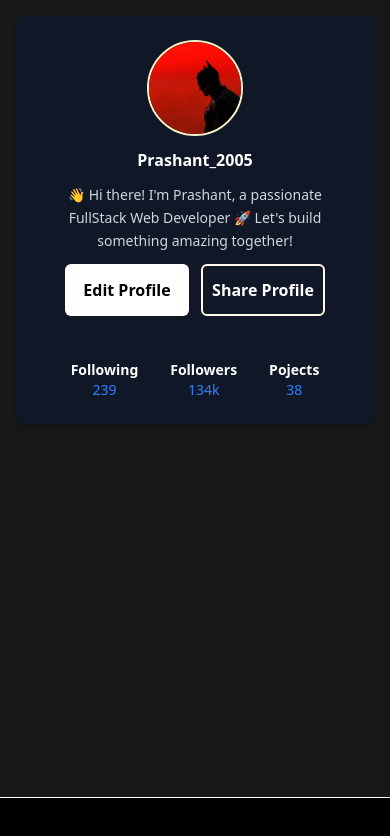
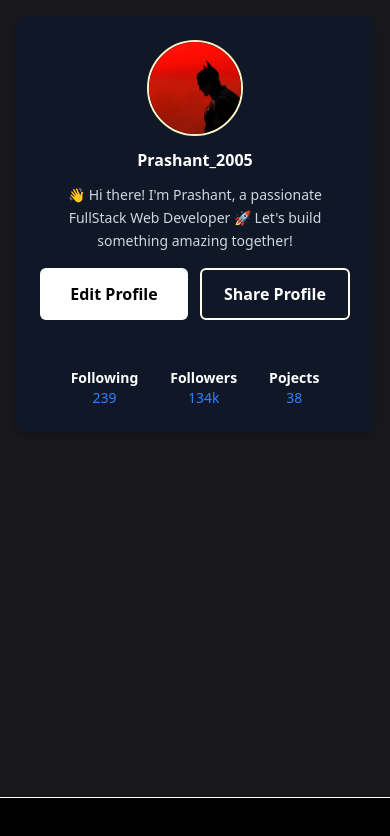
Before and after one commit to prashantjinwal/DevGram, a React (Vite) app in the folder Frontend/: page /Profile in a window 390 px wide. Shown: the top 836 px of the page. Built offline with nearby package versions, Linux system fonts and the light colour scheme; some icons are missing.

Commit message:
update profile section

```diff
--- a/Frontend/src/components/Profile/Profile_H.jsx
+++ b/Frontend/src/components/Profile/Profile_H.jsx
@@ -18,9 +18,9 @@ export const Profile_H = () => {
         <p className="text-sm md:text-base text-gray-300 leading-relaxed">
           👋 Hi there! I'm Prashant, a passionate FullStack Web Developer 🚀 Let's build something amazing together!
         </p>
-        <div className="flex gap-3 w-full justify-center" >
-          <button className="text-black font-semibold bg-white w-[40%] py-3 my-3 rounded-md hover:scale-104 transition-all duration-150 ">Edit Profile</button>
-          <button className="text-white border-2 border-amber-50 font-semibold bg-transparent w-[40%] py-3 my-3 rounded-md hover:scale-104 transition-all duration-150 ">Share Profile</button>
+        <div className="flex gap-3 w-full justify-center my-1" >
+          <button className="text-black font-semibold bg-white w-full md:w-[40%]  py-3 my-3 rounded-md hover:scale-104 transition-all duration-150 ">Edit Profile</button>
+          <button className="text-white border-2 border-amber-50 font-semibold bg-transparent  w-full md:w-[40%] py-3 my-3 rounded-md hover:scale-104 transition-all duration-150 ">Share Profile</button>
         </div>
       </div>
 
```
